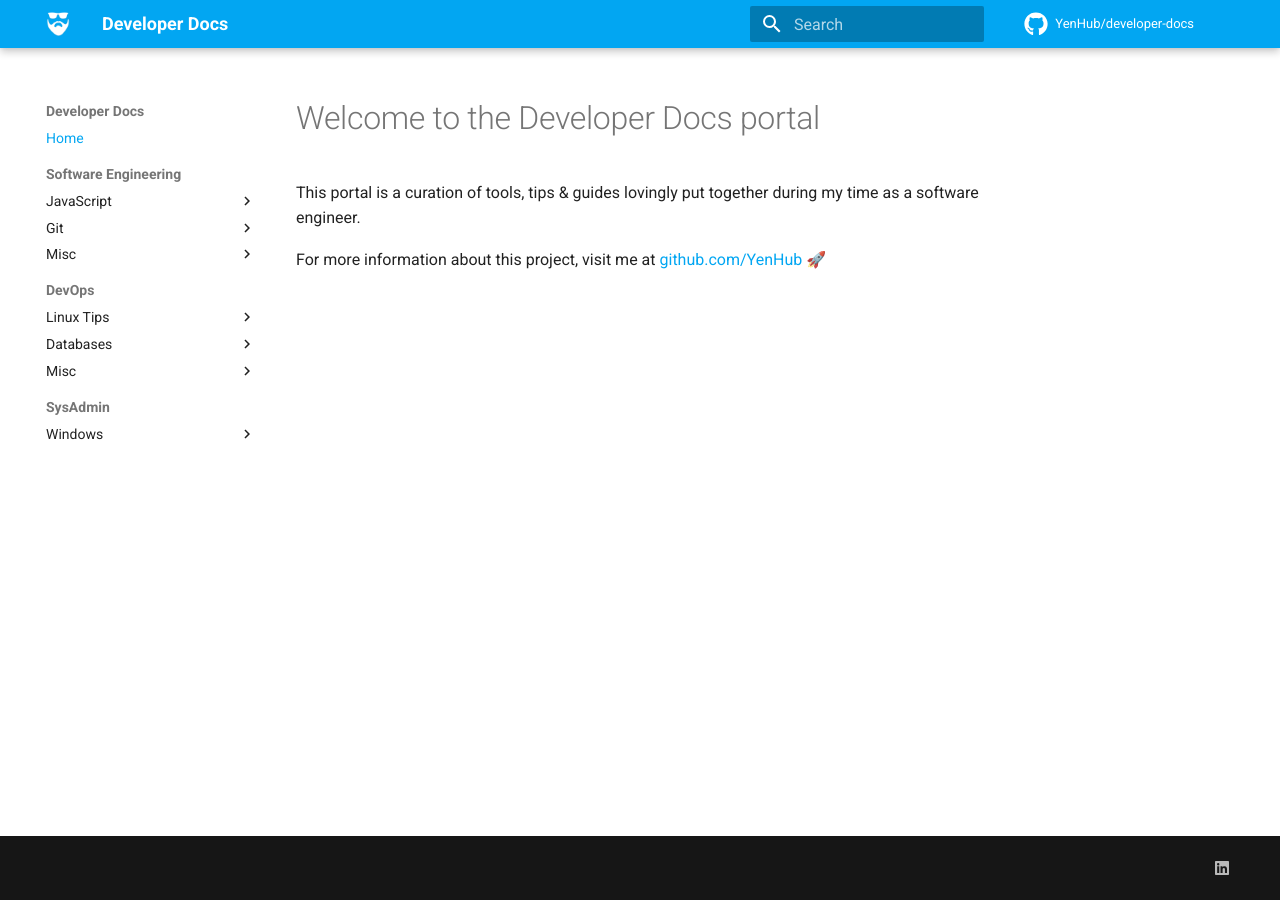
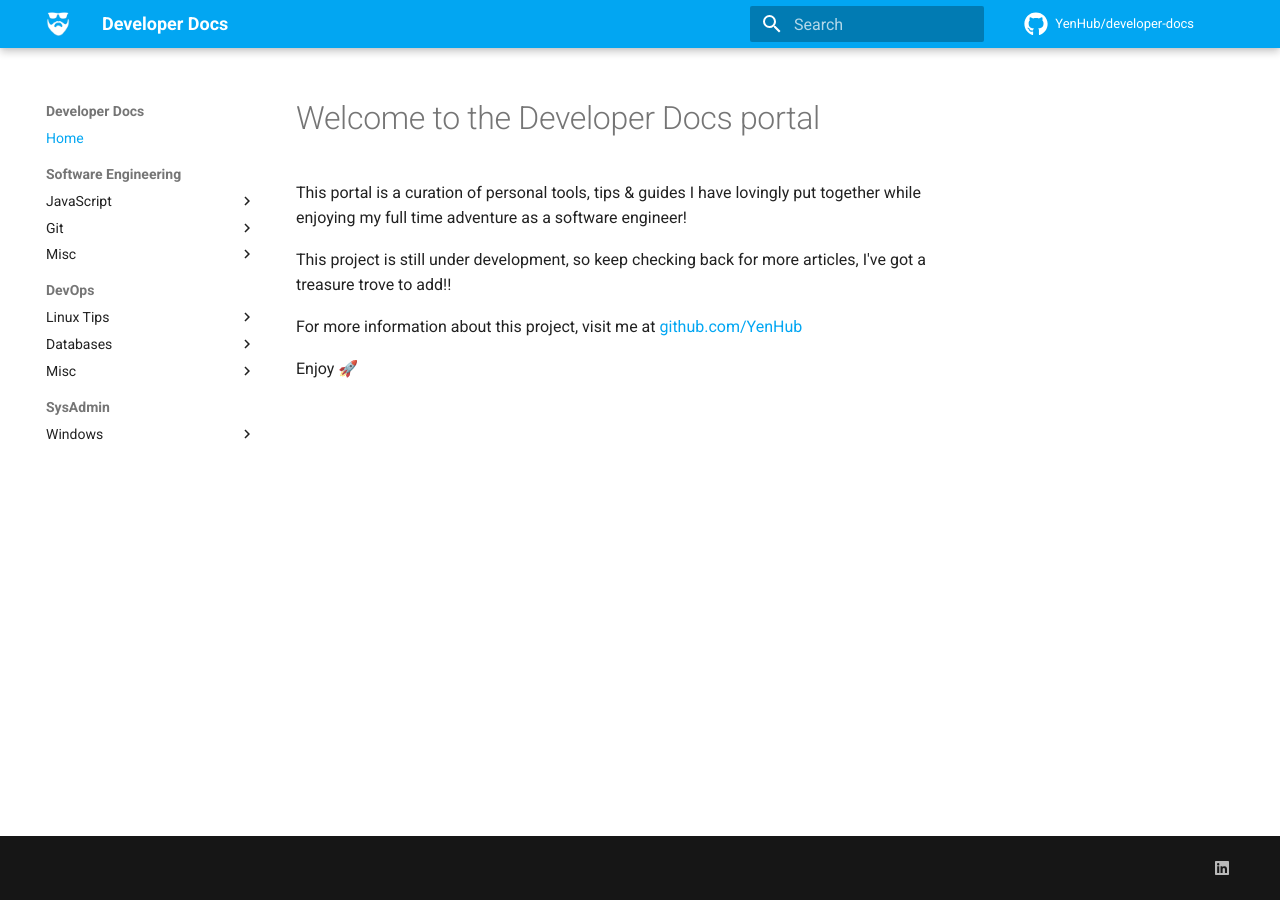
Before and after one commit to YenHub/developer-docs, an MkDocs documentation site: the page built from docs/index.md, in a window 1280 px wide. Built offline with MkDocs 1.6.1 and Material for MkDocs 9.7.7, drawn with Linux system fonts in a browser that asks for light colours; comment, search, counter and statistics services are not loaded.

Commit message:
🔨 Update lander info

```diff
--- a/docs/index.md
+++ b/docs/index.md
@@ -1,5 +1,9 @@
 # Welcome to the Developer Docs portal
 
-This portal is a curation of tools, tips & guides lovingly put together during my time as a software engineer.
+This portal is a curation of personal tools, tips & guides I have lovingly put together while enjoying my full time adventure as a software engineer!
 
-For more information about this project, visit me at [github.com/YenHub](https://github.com/YenHub/developer-docs) 🚀
+This project is still under development, so keep checking back for more articles, I've got a treasure trove to add!!
+
+For more information about this project, visit me at [github.com/YenHub](https://github.com/YenHub/developer-docs)
+
+Enjoy 🚀
```
